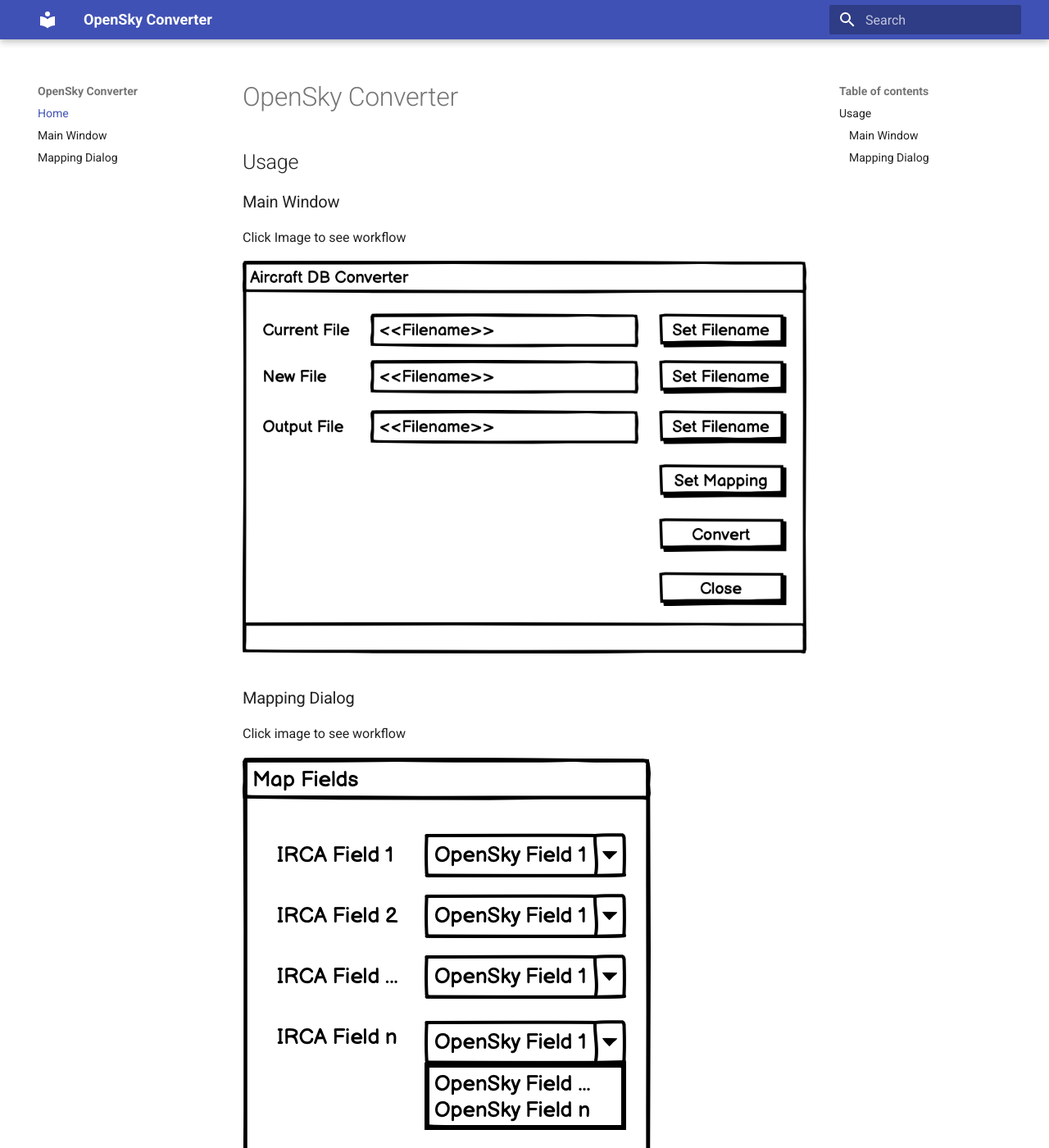
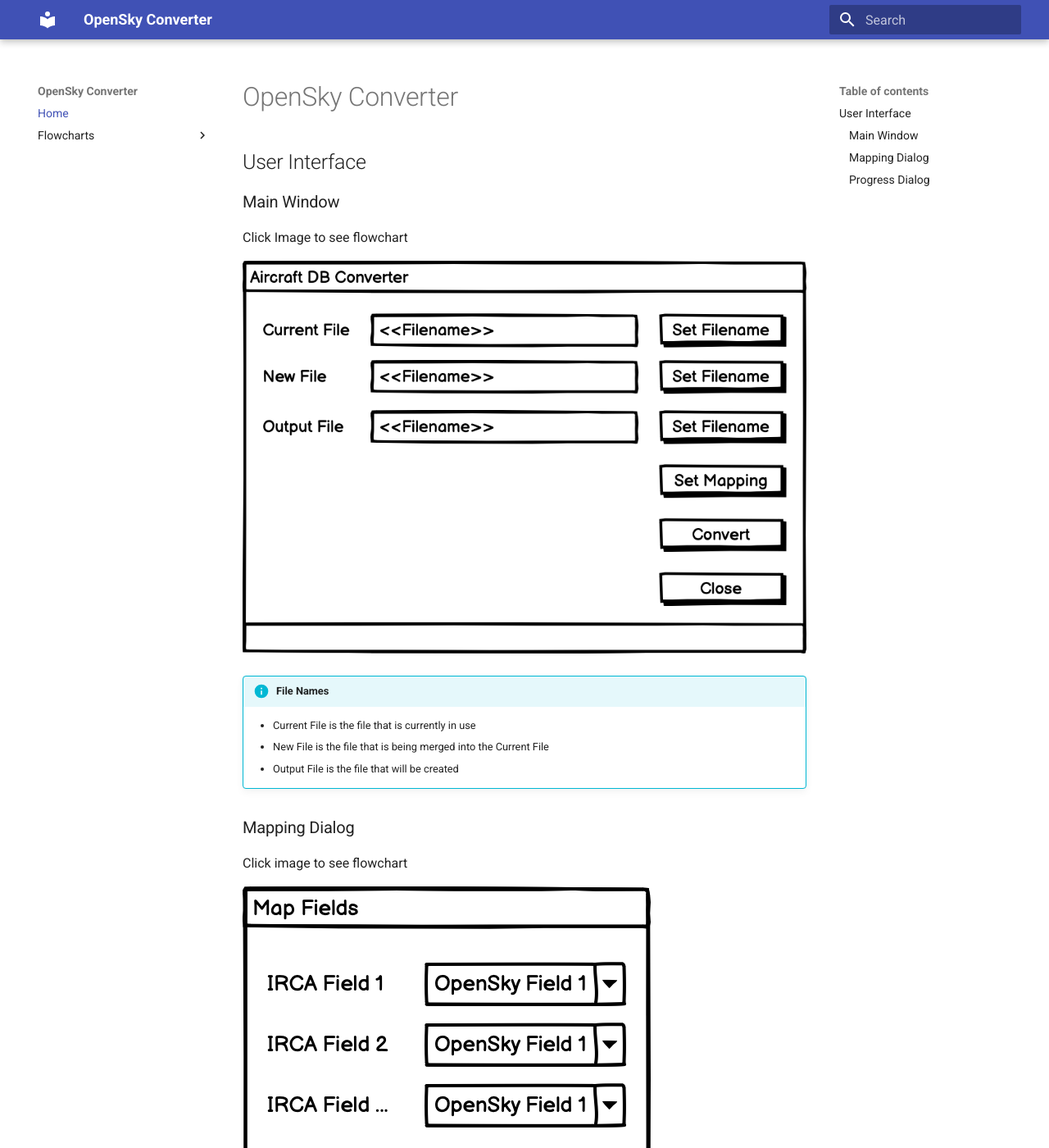
Before and after one commit to schleising/opensky-converter, an MkDocs documentation site: the page built from docs/index.md, in a window 1280 px wide and 1400 px high. Shown: the whole window at 82% size. Built offline with MkDocs 1.6.1 and Material for MkDocs 9.7.7, drawn with Linux system fonts in a browser that asks for light colours; some of the changed text lies outside the part shown.

Commit message:
Update docs

```diff
--- a/docs/index.md
+++ b/docs/index.md
@@ -1,13 +1,23 @@
 # OpenSky Converter
 
-## Usage
+## User Interface
 
 ### Main Window
-Click Image to see workflow
+Click Image to see flowchart
 
 [![Main Window](Design/Main%20Window.png)](main_window.md)
 
+!!! info "File Names"
+    - Current File is the file that is currently in use
+    - New File is the file that is being merged into the Current File
+    - Output File is the file that will be created
+
 ### Mapping Dialog
-Click image to see workflow
+Click image to see flowchart
 
 [![Mapping Dialog](Design/Mapping%20Dialog.png)](mapping_dialog.md)
+
+### Progress Dialog
+Click image to see flowchart
+
+[![Progress Dialog](Design/Progress%20Dialog.png)](conversion_process.md)
--- a/mkdocs.yml
+++ b/mkdocs.yml
@@ -17,5 +17,7 @@ markdown_extensions:
 
 nav:
   - Home: index.md
-  - Main Window: main_window.md
-  - Mapping Dialog: mapping_dialog.md
+  - Flowcharts:
+    - Main Window: main_window.md
+    - Mapping Dialog: mapping_dialog.md
+    - Conversion Process: conversion_process.md
```
Also changed, not shown: docs/conversion_process.md (added, +20 -0 lines), docs/mapping_dialog.md (+1 -1 lines), docs/Design/Mapping Dialog.png, docs/Design/Progress Dialog.png (added), 1 other file.
